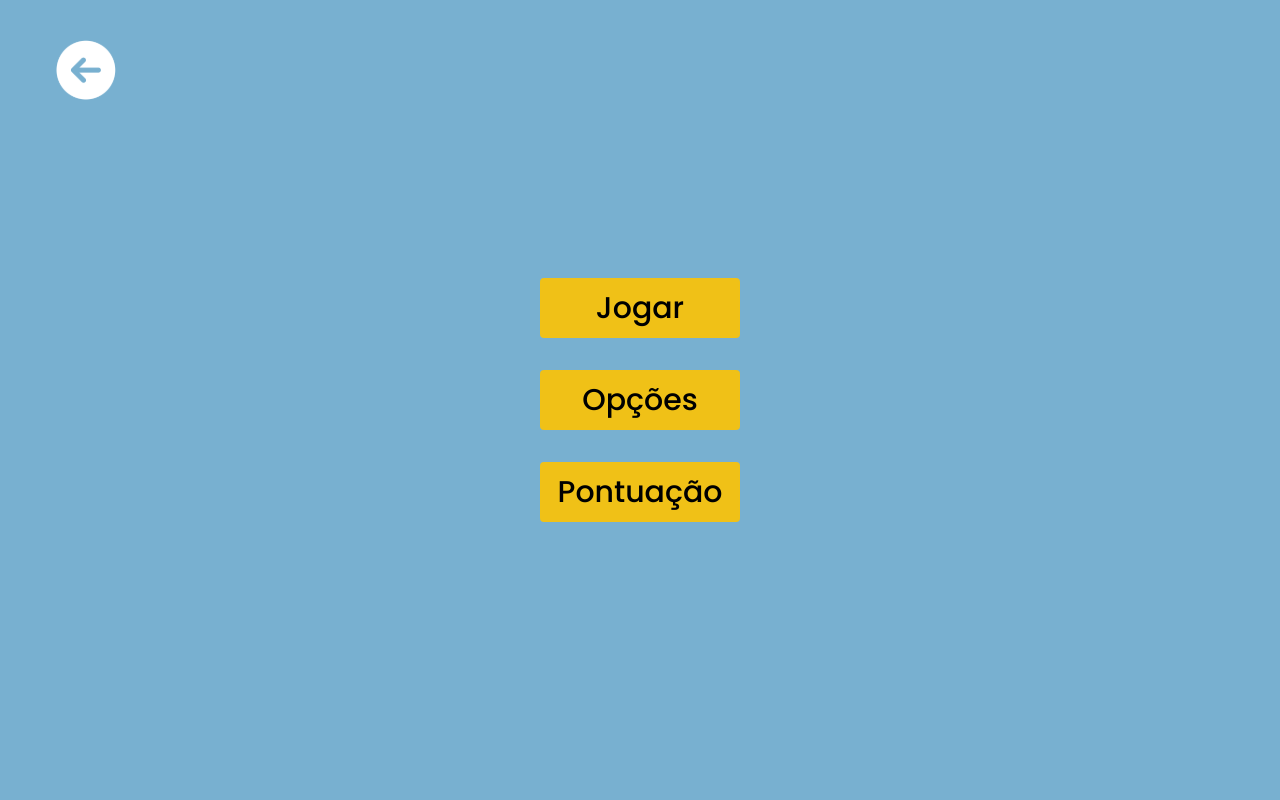
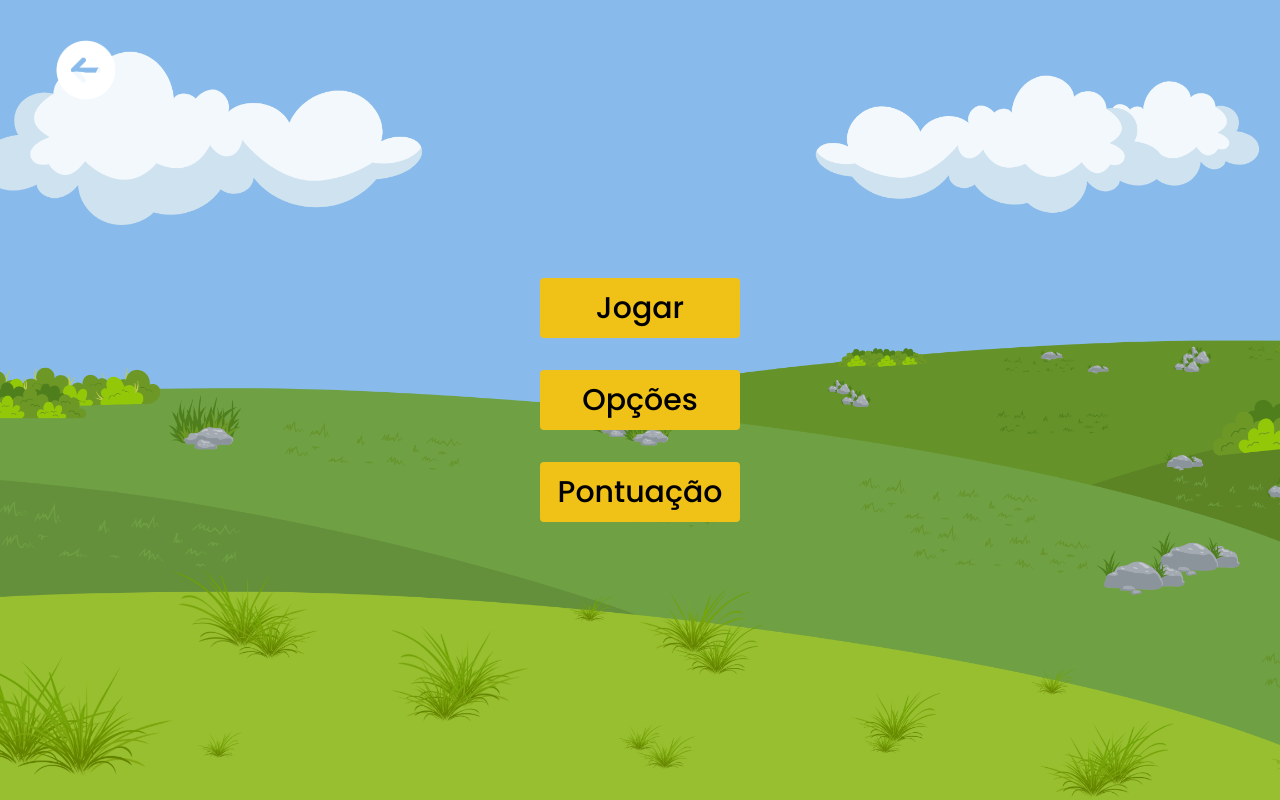
Before and after one commit to marianakemmerich/tcc-pampa-quiz, a React (Create React App) app: page /menu in a window 1280 px wide. Built offline with nearby package versions, Linux system fonts and the light colour scheme.

Commit message:
chore: update background image

```diff
--- a/src/pages/Home.tsx
+++ b/src/pages/Home.tsx
@@ -4,7 +4,13 @@ import Button from '../components/Button'
 
 const Home = () => {
   return (
-    <div className='bg-skyBlue w-screen h-screen items-center justify-center flex flex-col'>
+    <div className='w-screen h-screen items-center justify-center flex flex-col'
+    style={{
+      backgroundImage: "url('image/cenario.png')",
+      backgroundSize: 'cover',
+      backgroundPosition: 'center',
+    }}
+    >
       <div className='flex flex-col items-center justify-center'>
         <img src={logo} alt="Pampa Quiz logo" className='w-[3/5] md:w-[500px]' />
       </div>
--- a/src/pages/Menu.tsx
+++ b/src/pages/Menu.tsx
@@ -4,12 +4,18 @@ import Button from '../components/Button'
 
 const Menu = () => {
   return (
-    <div className='bg-skyBlue w-screen h-screen items-center justify-center flex flex-col'>
+    <div className='w-screen h-screen items-center justify-center flex flex-col'
+    style={{
+      backgroundImage: "url('image/cenario.png')",
+      backgroundSize: 'cover',
+      backgroundPosition: 'center',
+    }}
+    >
         <header className='items-left fixed top-2 md:top-0 w-screen'>
             <BackButton />
         </header>
         <div className='flex flex-col gap-8'>
-            <Button label='Jogar' route='/game' />
+            <Button label='Jogar' route='/categories' />
             <Button label='Opções' route='/options' />
             <Button label='Pontuação' route='/score' />
         </div>
```
